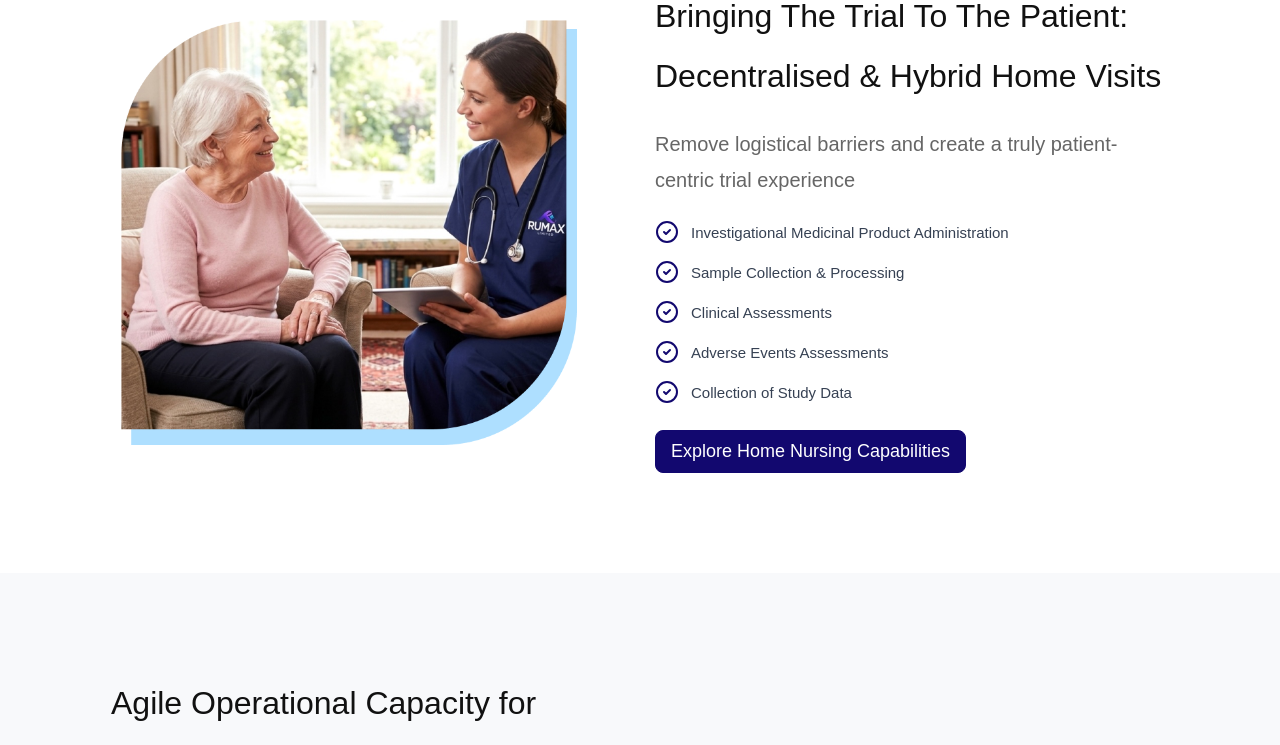
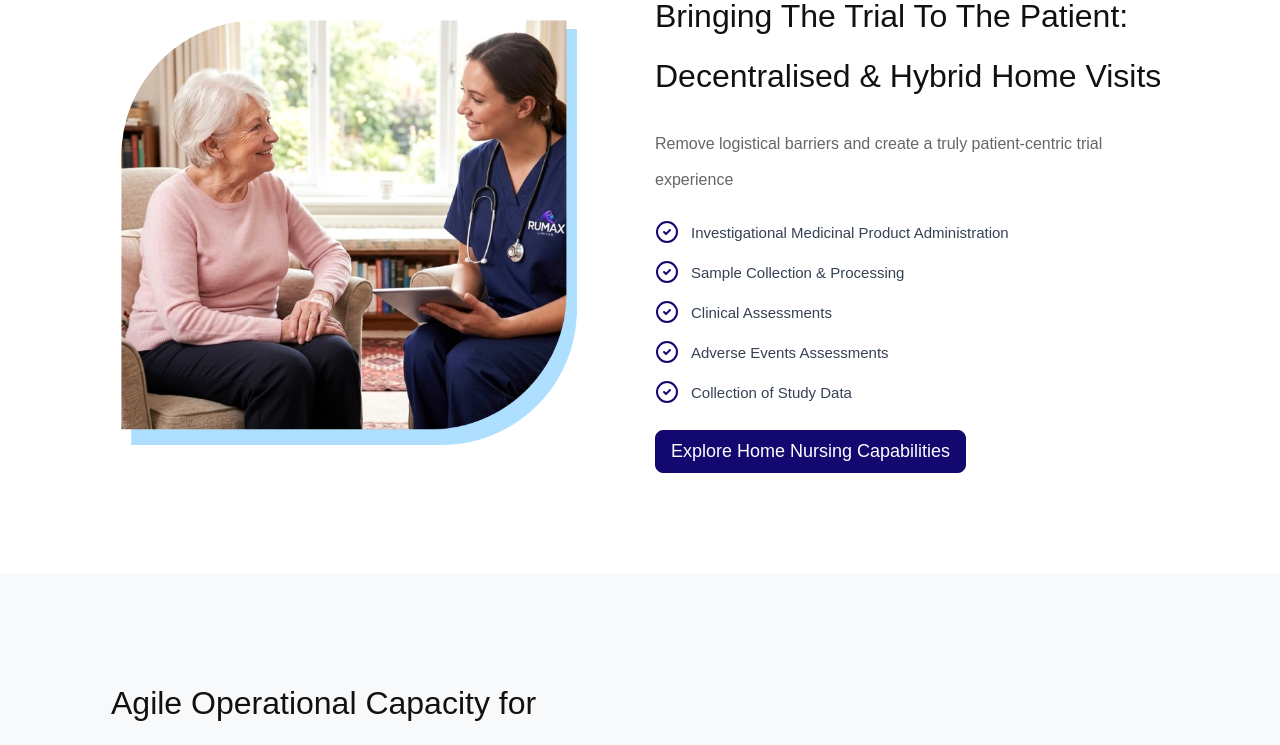
Before and after one commit to harishbackenddev-bit/Rumax-second-frontend, a React (Vite) app: page / in a window 1280 px wide. Shown: the part 1160-1905 px from the top of the page. Built offline with nearby package versions, Linux system fonts and the light colour scheme; no server answers.

Commit message:
Update index.css

```diff
--- a/src/index.css
+++ b/src/index.css
@@ -725,7 +725,7 @@ CERTIFICATES
 }
 
 .hvs-content .hvs-subtext {
-  font-size: 20px;
+  font-size: 16px;
   margin-bottom: 14px;
   line-height: 36px;
   font-weight: 400;
@@ -807,7 +807,7 @@ CERTIFICATES
 }
 
 .bottom-rich-txt p {
-  font-size: 20px;
+  font-size: 16px;
   font-weight: 400;
   color: #666666;
   line-height: 34px;
```
